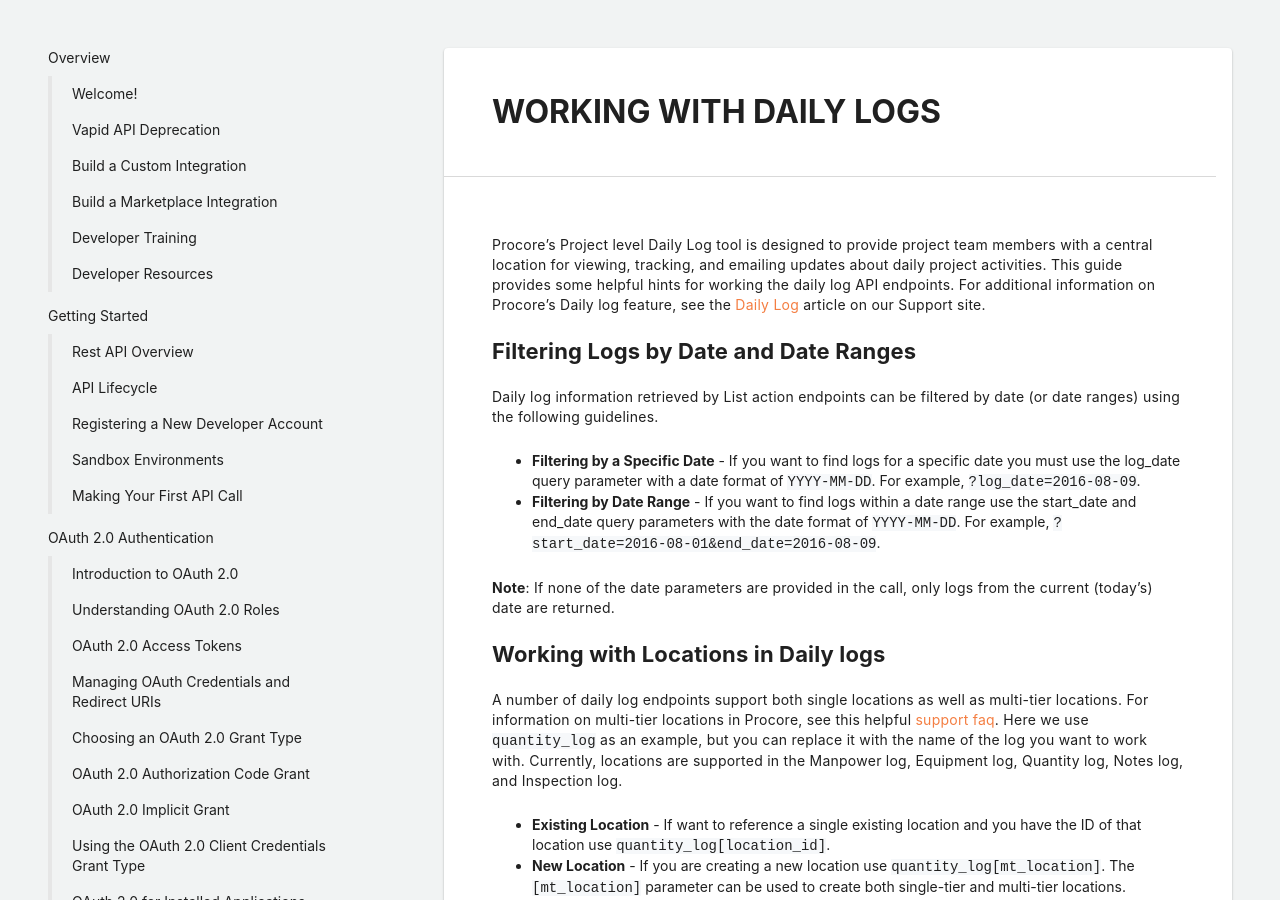
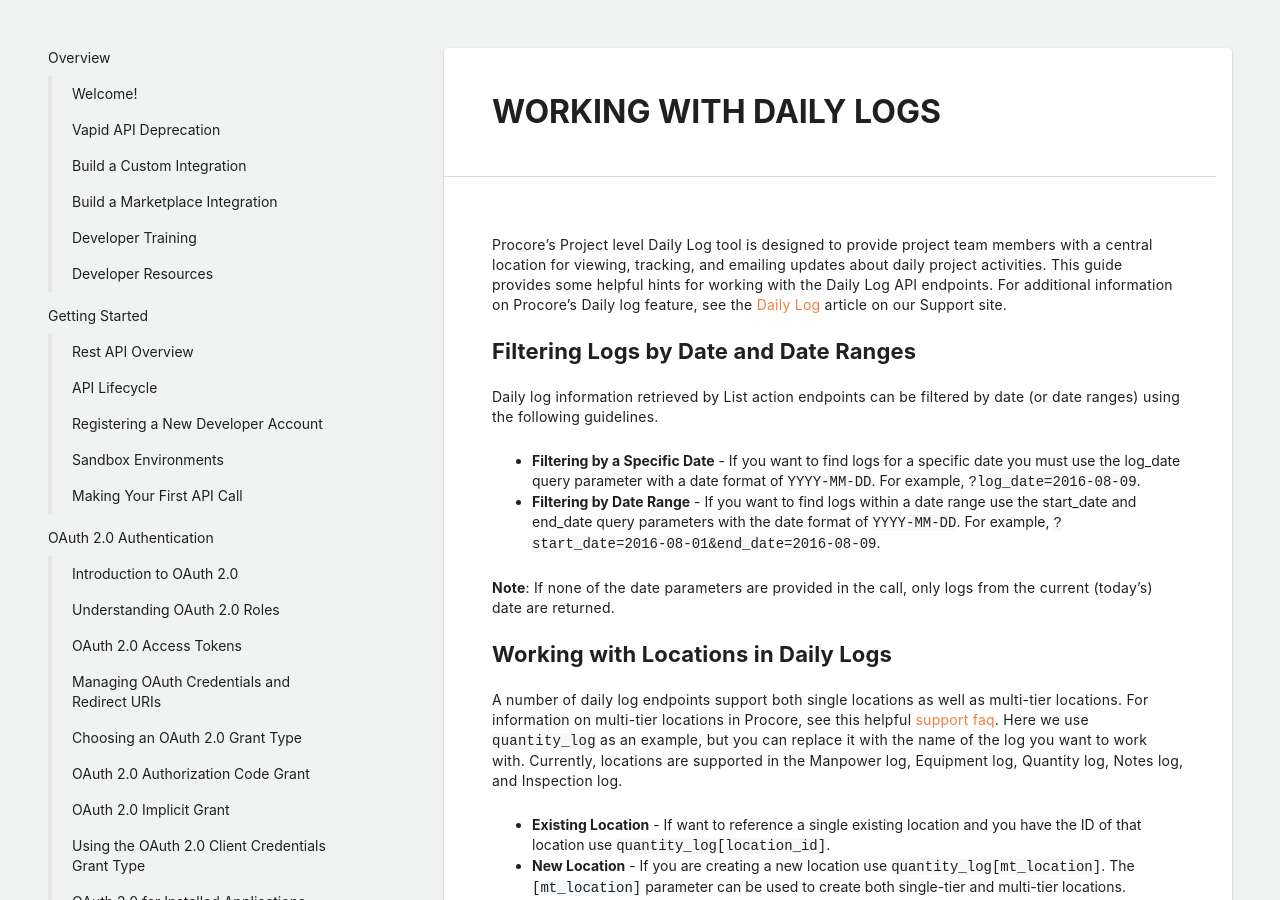
Before and after one commit to procore/documentation, a Jekyll site: the page built from tutorials/daily_logs.md, in a window 1280 px wide and 900 px high. Built offline with Jekyll 4.4.1, drawn with Linux system fonts in a browser that asks for light colours.

Commit message:
making test commit to fix minor errors in Daily Logs tutorial

```diff
--- a/tutorials/daily_logs.md
+++ b/tutorials/daily_logs.md
@@ -7,7 +7,7 @@ section_title: Guides and Tutorials
 ---
 
 Procore's Project level Daily Log tool is designed to provide project team members with a central location for viewing, tracking, and emailing updates about daily project activities.
-This guide provides some helpful hints for working the daily log API endpoints.
+This guide provides some helpful hints for working with the Daily Log API endpoints.
 For additional information on Procore's Daily log feature, see the [Daily Log](https://support.procore.com/products/online/user-guide/project-level/daily-log) article on our Support site.
 
 ## Filtering Logs by Date and Date Ranges
@@ -19,7 +19,7 @@ Daily log information retrieved by List action endpoints can be filtered by date
 
 **Note**: If none of the date parameters are provided in the call, only logs from the current (today's) date are returned.
 
-## Working with Locations in Daily logs
+## Working with Locations in Daily Logs
 
 A number of daily log endpoints support both single locations as well as multi-tier locations.
 For information on multi-tier locations in Procore, see this helpful [support faq](https://support.procore.com/faq/how-do-i-add-a-multi-tiered-location-to-an-item).
```
